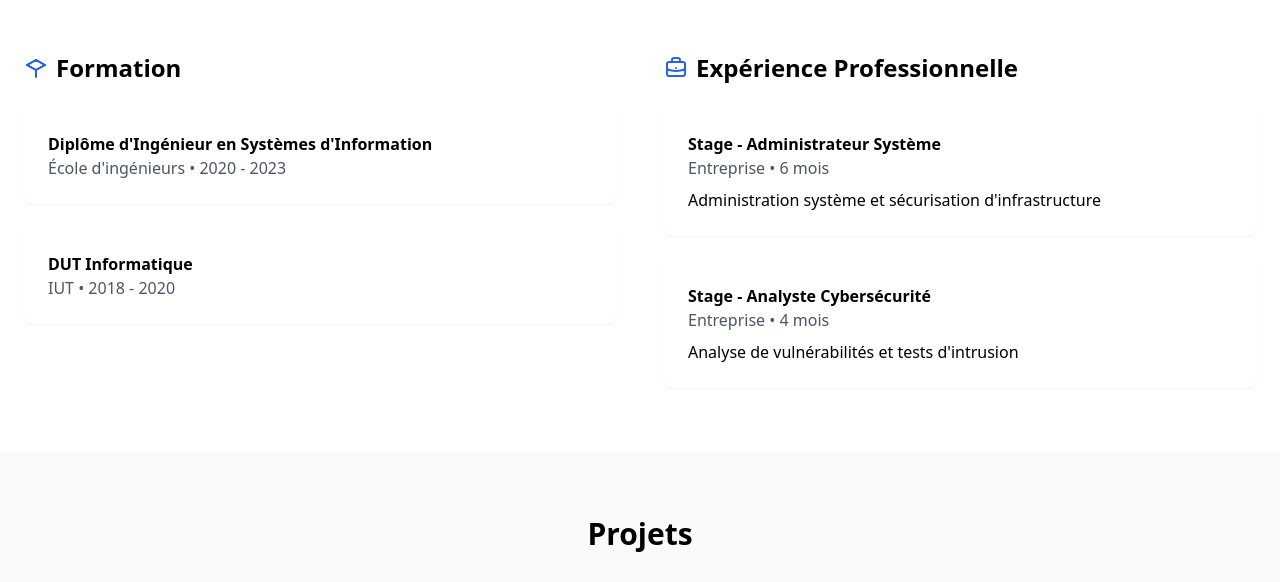
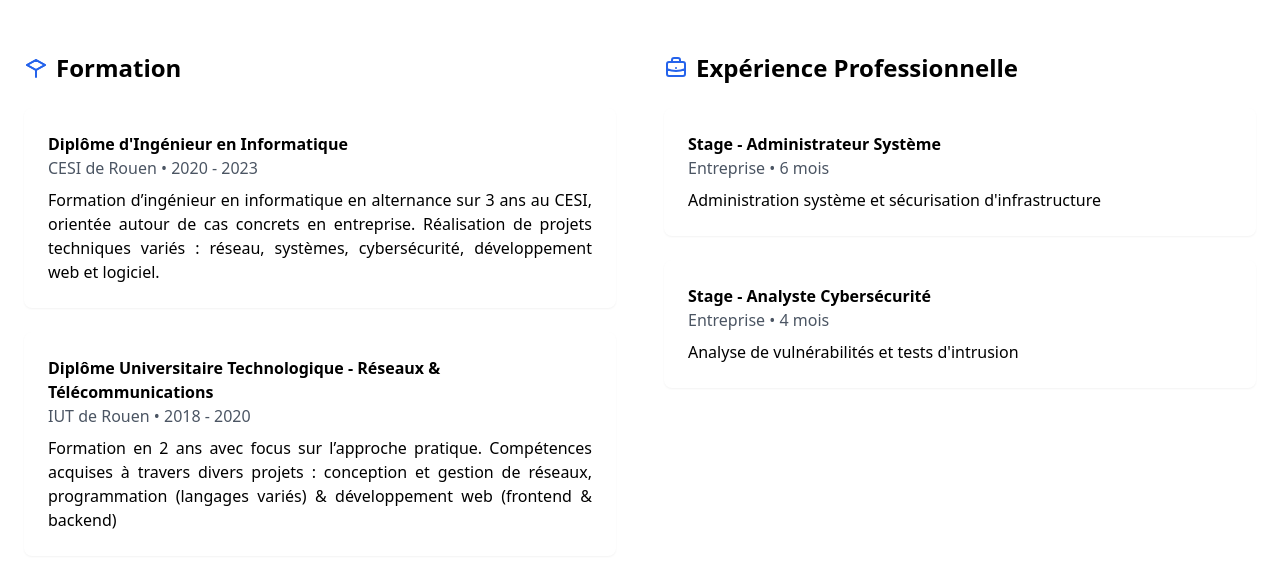
Before and after one commit to eudeadrien/portfoliov2, a React (Vite) app: page / in a window 1280 px wide. Shown: the part 2320-2902 px from the top of the page. Built offline with nearby package versions, Linux system fonts and the light colour scheme.

Commit message:
PARCOURS +

```diff
--- a/src/App.tsx
+++ b/src/App.tsx
@@ -415,7 +415,7 @@ function App() {
                 <img
                   src={cert.image}
                   alt={cert.title}
-                  className="block mx-auto mt-4 w-100 h-100 object-cover"
+                  className="block mx-auto mt-4 w-50 h-100 object-cover"
                 />
                 <div className="p-6">
                   <h3 className="font-semibold text-lg mb-2">{cert.title}</h3>
@@ -479,12 +479,14 @@ function App() {
               </h3>
               <div className="space-y-6">
                 <div className="bg-white p-6 rounded-lg shadow-sm">
-                  <h4 className="font-semibold">Diplôme d'Ingénieur en Systèmes d'Information</h4>
-                  <p className="text-gray-600">École d'ingénieurs • 2020 - 2023</p>
+                  <h4 className="font-semibold">{t.formation1titre}</h4>
+                  <p className="text-gray-600">{t.formation1ecole} • 2020 - 2023</p>
+                  <p className="mt-2 text-justify">{t.formation1description}</p>
                 </div>
                 <div className="bg-white p-6 rounded-lg shadow-sm">
-                  <h4 className="font-semibold">DUT Informatique</h4>
-                  <p className="text-gray-600">IUT • 2018 - 2020</p>
+                  <h4 className="font-semibold">{t.formation2titre}</h4>
+                  <p className="text-gray-600">{t.formation2ecole} • 2018 - 2020</p>
+                  <p className="mt-2 text-justify">{t.formation2description}</p>
                 </div>
               </div>
             </div>
--- a/src/translations.ts
+++ b/src/translations.ts
@@ -18,6 +18,12 @@ export const translations = {
     downloadCV: "Télécharger mon CV",
     certificationDetails: "Détails de la certification",
     close: "Fermer",
+    formation1titre : "Diplôme d'Ingénieur en Informatique",
+    formation1ecole : "CESI de Rouen",
+    formation1description : "Formation d’ingénieur en informatique en alternance sur 3 ans au CESI, orientée autour de cas concrets en entreprise. Réalisation de projets techniques variés : réseau, systèmes, cybersécurité, développement web et logiciel.",
+    formation2titre : "Diplôme Universitaire Technologique - Réseaux & Télécommunications",
+    formation2ecole : "IUT de Rouen",
+    formation2description : "Formation en 2 ans avec focus sur l’approche pratique. Compétences acquises à travers divers projets : conception et gestion de réseaux, programmation (langages variés) & développement web (frontend & backend)",
   },
   en: {
     title: "Systems & Network Engineer - Cybersecurity",
@@ -38,5 +44,11 @@ export const translations = {
     downloadCV: "Download CV",
     certificationDetails: "Certification Details",
     close: "Close",
+    formation1titre : "Diploma in Computer Engineering ",
+    formation1ecole : "CESI Rouen",
+    formation1description : "3-year work-linked IT engineering course at CESI, based on practical case studies in companies. A wide range of technical projects: networks, systems, cybersecurity, web and software development.",
+    formation2titre : "University Technology Diploma - Networks & Telecommunications",
+    formation2ecole : "Rouen UIT",
+    formation2description : "",
   }
 };
```
